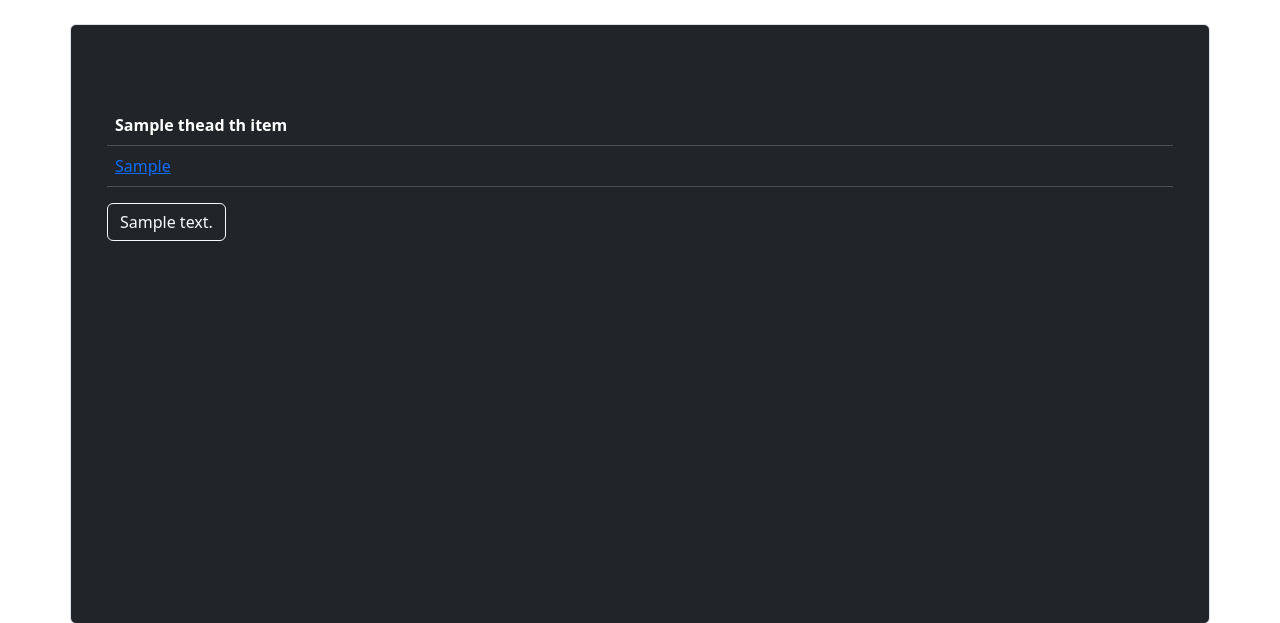
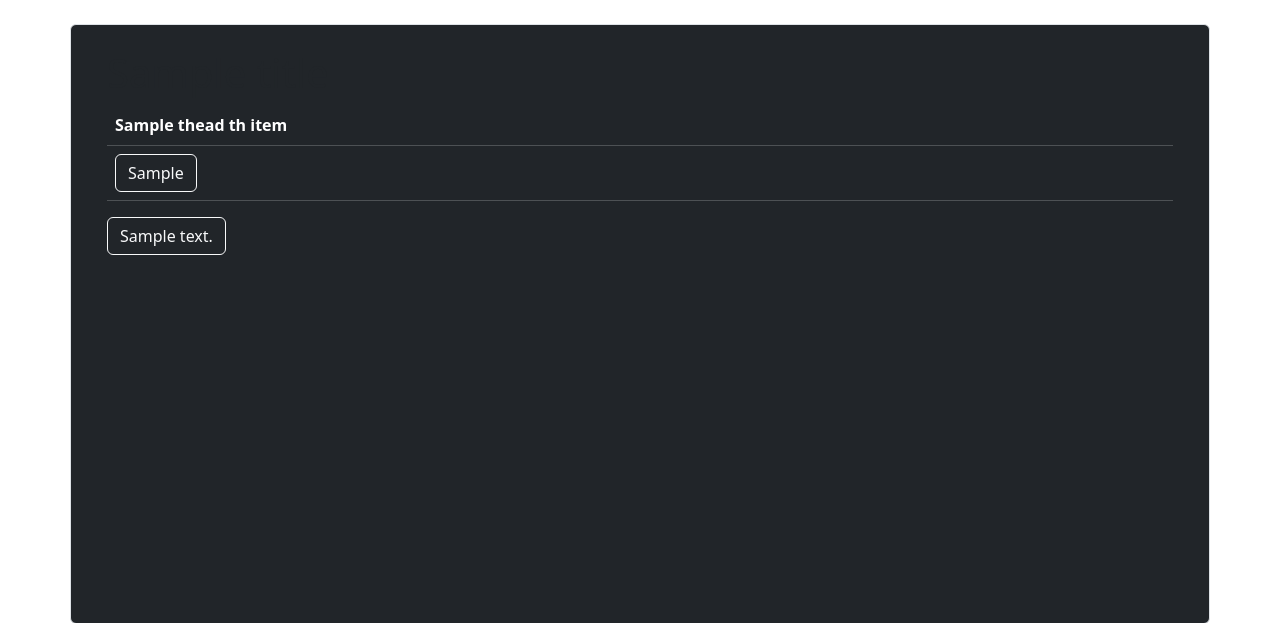
Before and after one commit to fstelte/Business-Impact-Assessment, a Flask app: template app/templates/items_list.html in a window 1280 px wide. Shown: the part 56-679 px from the top of the page. Run offline with Flask 3, Linux system fonts and the light colour scheme; the template is opened without the code that fills it: most values are stand-ins (such as "Sample title", 1, 10 or a date in 2020); parts of the project's set-up code (start-up, migrations or seed data) failed here and were passed over; some libraries are stand-ins or nearby versions.

Commit message:
Changed hyperlink to buttons

```diff
--- a/app/templates/items_list.html
+++ b/app/templates/items_list.html
@@ -24,7 +24,7 @@
 				{% for tbody_td_item in tbody_tr_item %}
 				<td>
 					{% if tbody_td_item.url %}
-						<a href="{{ tbody_td_item.url }}">
+						<a class="btn btn-outline-light" href="{{ tbody_td_item.url }}" role="button">
 							{{ tbody_td_item.col_value }}
 						</a>
 					{% else %}
```
